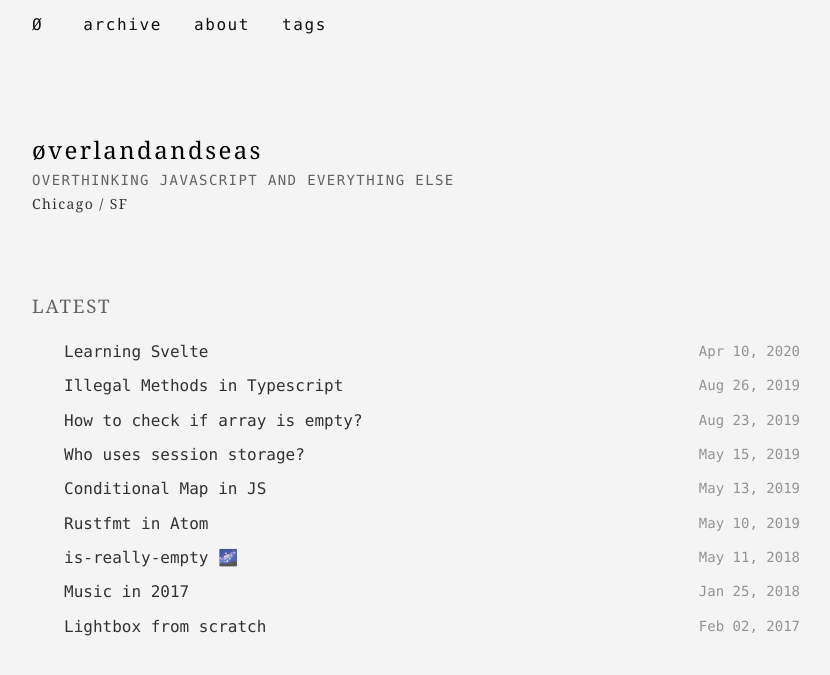
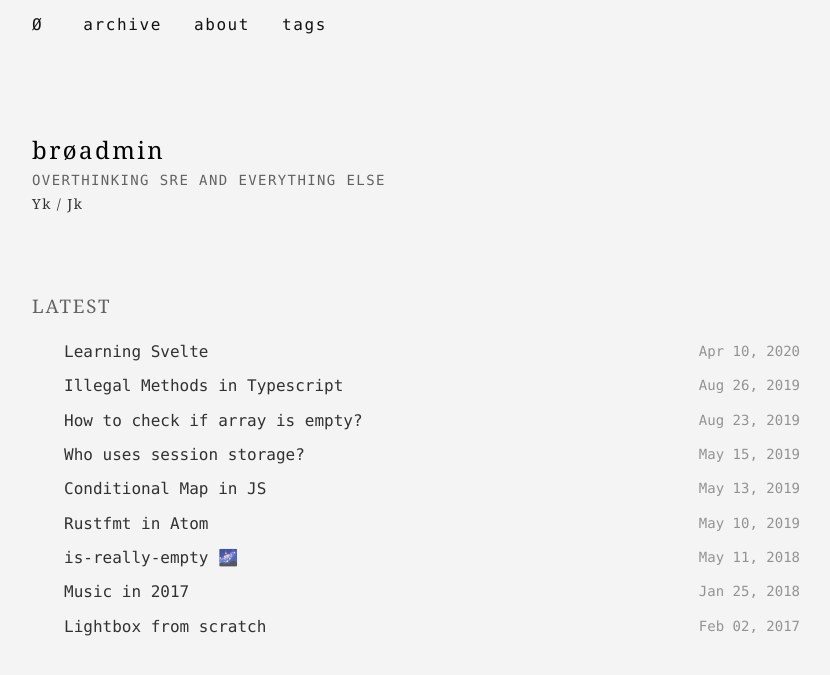
Before and after one commit to rahmanarifm/blog, a Jekyll site: the page built from index.md, in a window 1280 px wide. Shown: the top 675 px of the page, without its empty margins (32-862 px from the left). Built offline with Jekyll 4.4.1, drawn with Linux system fonts in a browser that asks for light colours.

Commit message:
personalized for me

```diff
--- a/CNAME
+++ b/CNAME
@@ -1 +1 @@
-overlandandseas.dev
+broadmin.com
--- a/_config.yml
+++ b/_config.yml
@@ -13,13 +13,13 @@
 # you will see them accessed via {{ site.title }}, {{ site.email }}, and so on.
 # You can create any custom variable you would like, and they will be accessible
 # in the templates via {{ site.myvariable }}.
-title: Øverlandandseas
-email: your-email@example.com
+title: BrØadmin
+email: rm@broadmin.com
 description: >- # this means to ignore newlines until "baseurl:"
-  Overthinking javascript and everything else
+  Overthinking SRE and everything else
 baseurl: "" # the subpath of your site, e.g. /blog
-url: "https://overlandandseas.com" # the base hostname & protocol for your site, e.g. http://example.com
-location: "Chicago / SF"
+url: "https://broadmin.com" # the base hostname & protocol for your site, e.g. http://example.com
+location: "Yk / Jk"
 
 
 permalink: /:year/:title/
--- a/liquid-templates/index.liquid
+++ b/liquid-templates/index.liquid
@@ -2,12 +2,12 @@
 <html lang="en" dir="ltr">
   <head>
     <meta charset="utf-8">
-    <title>overlandandseas.website</title>
+    <title>broadmin.website</title>
     <link rel="stylesheet" href="https://unpkg.com/tachyons@4.10.0/css/tachyons.min.css"/>
   </head>
   <body class="code">
     <article>
-      <h2 class="f3 fw4 pa3 mv0 code">changlog of <a href="https://overlandandseas.com/" class="link underline-hover gray">overlandandseas.com</a></h2>
+      <h2 class="f3 fw4 pa3 mv0 code">changlog of <a href="https:/rm.broadmin.com/" class="link underline-hover gray">/rm.broadmin.com</a></h2>
       <div class="cf pa2">
       {% for screenshot in screenshots %}
         <div class="fl w-100 w-25-m w-25-l mw8 pa2">
--- a/liquid-templates/post.liquid
+++ b/liquid-templates/post.liquid
@@ -2,14 +2,14 @@
 <html lang="en" dir="ltr">
   <head>
     <meta charset="utf-8">
-    <title>overlandandseas.website | {{ screenshot.name}}</title>
+    <title>broadmin.website | {{ screenshot.name}}</title>
     <link rel="stylesheet" href="https://unpkg.com/tachyons@4.10.0/css/tachyons.min.css"/>
   </head>
   <body class="code">
     <article>
-      <h2 class="f3 fw4 pa3 mv0">changlog of <a href="https://www.overlandandseas.com" class="link underline-hover gray">overlandandseas.com</a> for date {{ screenshot.name}}</h2>
+      <h2 class="f3 fw4 pa3 mv0">changlog of <a href="https://rm.broadmin.com" class="link underline-hover gray">broadmin.com</a> for date {{ screenshot.name}}</h2>
       <a href="/" class="db ph3 pv2 link underline-hover gray">&lt; Back to list</a>
-      <a href="https://github.com/overlandandseas/overlandandseas.com/commit/{{ screenshot.commit }}" class="db link ph3 pv2 gray underline-hover"> commit {{ screenshot.commit }}</a>
+      <a href="https://github.com/broadmin/blog/commit/{{ screenshot.commit }}" class="db link ph3 pv2 gray underline-hover"> commit {{ screenshot.commit }}</a>
       <div class="cf pa2">
         <div class="w-100 mw8 pa2">
             <img src="/screenshots/{{screenshot.name}}.jpg" class="w-100 db outline black-10"/>
```
Also changed, not shown: _drafts/2020-01-09-dev-setup.md (+1 -1 lines), readme.md.
